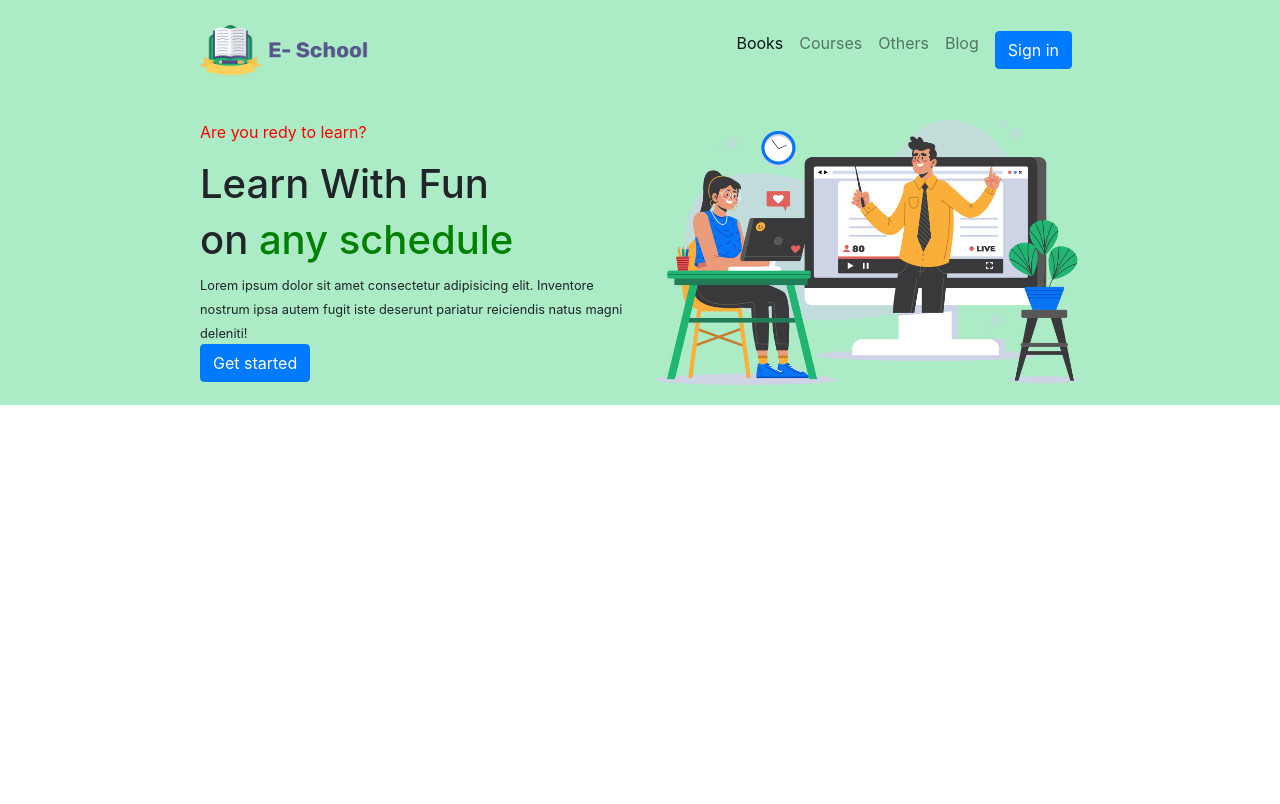
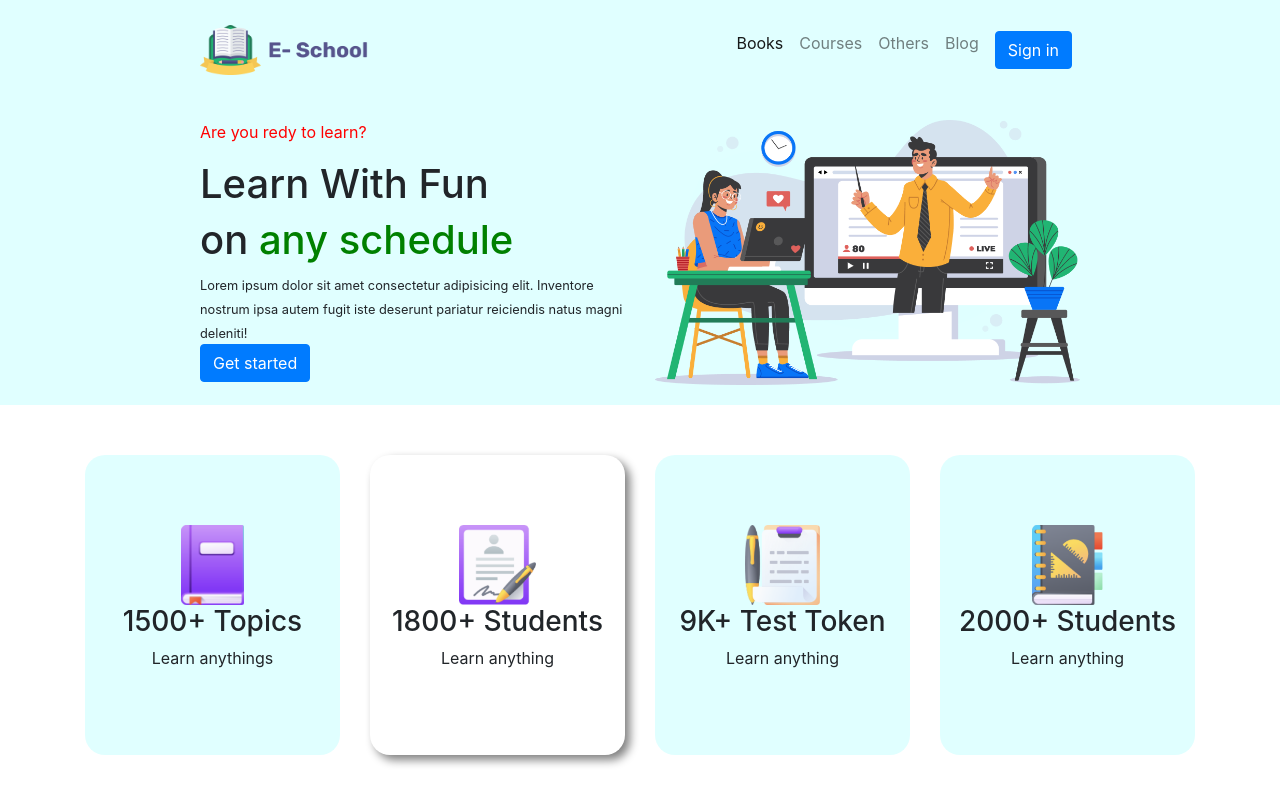
Before and after one commit to Dulal-12/p-2, a plain HTML site: page index.html in a window 1280 px wide. Drawn offline with nearby package versions, Linux system fonts and the light colour scheme.

Commit message:
2 section complete

```diff
--- a/index.html
+++ b/index.html
@@ -10,6 +10,8 @@
 </head>
 <body>
     <!-- Navbar and upper section -->
+
+
     <nav class="navbar navbar-expand-lg navbar-light ">
         <a class="navbar-brand" href="#">
             <img src="resource/ICON/Logo.png" height="50" alt="">
@@ -38,9 +40,14 @@
         </div>
       </nav>
 
+
+
+
       <!-- section1 -->
 
-      <div class="row">
+
+
+      <div class="row section1">
           <div class="col-md-6">
             <p class="paragraph1">Are you redy to learn?</p>
             <h1>Learn With Fun</h1>
@@ -48,12 +55,60 @@
             <small>Lorem ipsum dolor sit amet consectetur adipisicing elit. Inventore nostrum ipsa autem fugit iste deserunt pariatur reiciendis natus magni deleniti!</small><br>
             <button class="btn btn-primary">Get started</button>
         </div>
+           <div class="col-md-6">
+             <img class="upperimg"src="resource/Photos/Illustration.png" alt="">
+            </div>
+         </div>
 
-            <div class="col-md-6">
-                <img src="resource/Photos/Illustration.png" alt="">
-            </div>
 
-      </div>
+         <!-- section2 -->
+
+
+         <div class="container">
+             <div class="row">
+                 <div class="col-md-3">
+                     <div class="cat1 d-flex justify-content-center align-items-center">
+                        <div>
+                            <img src="resource/ICON/book.png" height="80">
+                            <h3>1500+ Topics</h3>
+                            <p>Learn anythings</p>
+                        </div>
+                     </div>
+                 </div>
+                 <div class="col-md-3 ">
+                     <div class="cat2 d-flex justify-content-center align-items-center">
+                        <div>
+                            <img src="resource/ICON/Student.png" alt="" height="80">
+                            <h3>1800+ Students</h3>
+                            <p>Learn anything</p>
+                        </div>
+                     </div>
+                 </div>
+                 <div class="col-md-3 ">
+                    <div class="cat3 d-flex justify-content-center align-items-center">
+                        <div>
+                            <img src="resource/ICON/Test.png" alt="" height="80">
+                            <h3>9K+ Test Token</h3>
+                            <p>Learn anything</p>
+                        </div>
+                    </div>
+                 </div>
+                 <div class="col-md-3 ">
+                     <div class="cat4 d-flex justify-content-center align-items-center">
+                        <div>
+                            <img src="resource/ICON/Students.png" alt="" height="80">
+                            <h3>2000+ Students</h3>
+                            <p>Learn anything</p>
+                        </div>
+                     </div>
+
+                 </div>
+             </div>
+
+         </div>
+
+
+
 
 
 
--- a/style.css
+++ b/style.css
@@ -1,12 +1,16 @@
+*{
+    margin:0px;
+    padding:0px;
+}
 .navbar{
-    background-color: #ABEBC6 !important;
+    background-color: lightcyan !important;
     padding:20px 200px;
 }
-.row{
-    background-color: #ABEBC6 !important;
+.section1{
+    background-color: lightcyan !important;
     padding:20px 200px;
 }
-.row img{
+.upperimg{
     width:100%;
 }
 span{
@@ -15,3 +19,19 @@ span{
 .paragraph1{
     color:red;
 }
+.container{
+    margin-top: 50px;
+    margin-bottom: 50px;
+}
+.cat1,.cat2,.cat3,.cat4{
+    height:300px;
+    text-align:center;
+    border-radius:20px;
+}
+.cat1,.cat3,.cat4{
+    background-color: lightcyan;
+
+}
+.cat2{
+    box-shadow: 5px 5px 10px gray;
+}
```
